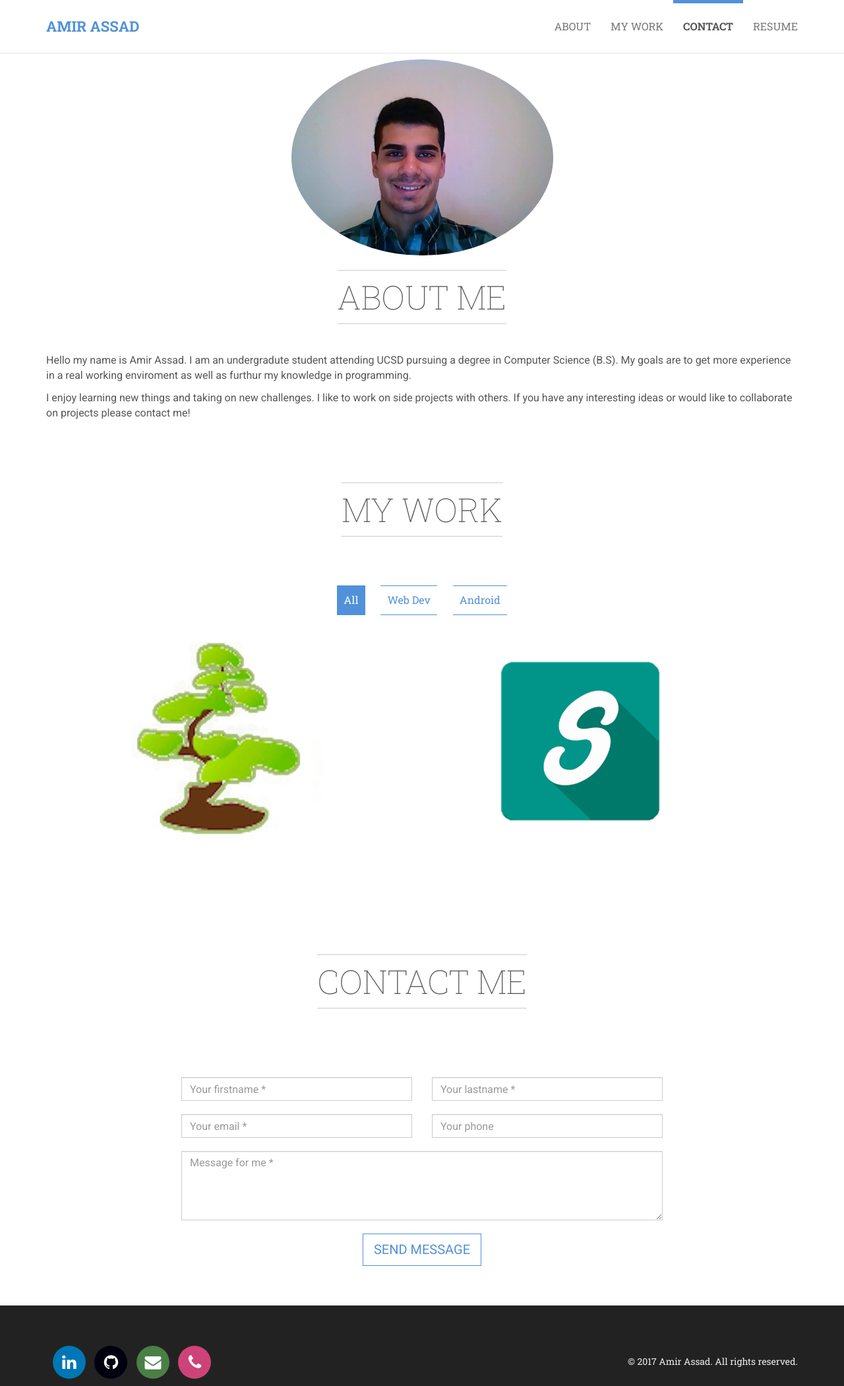
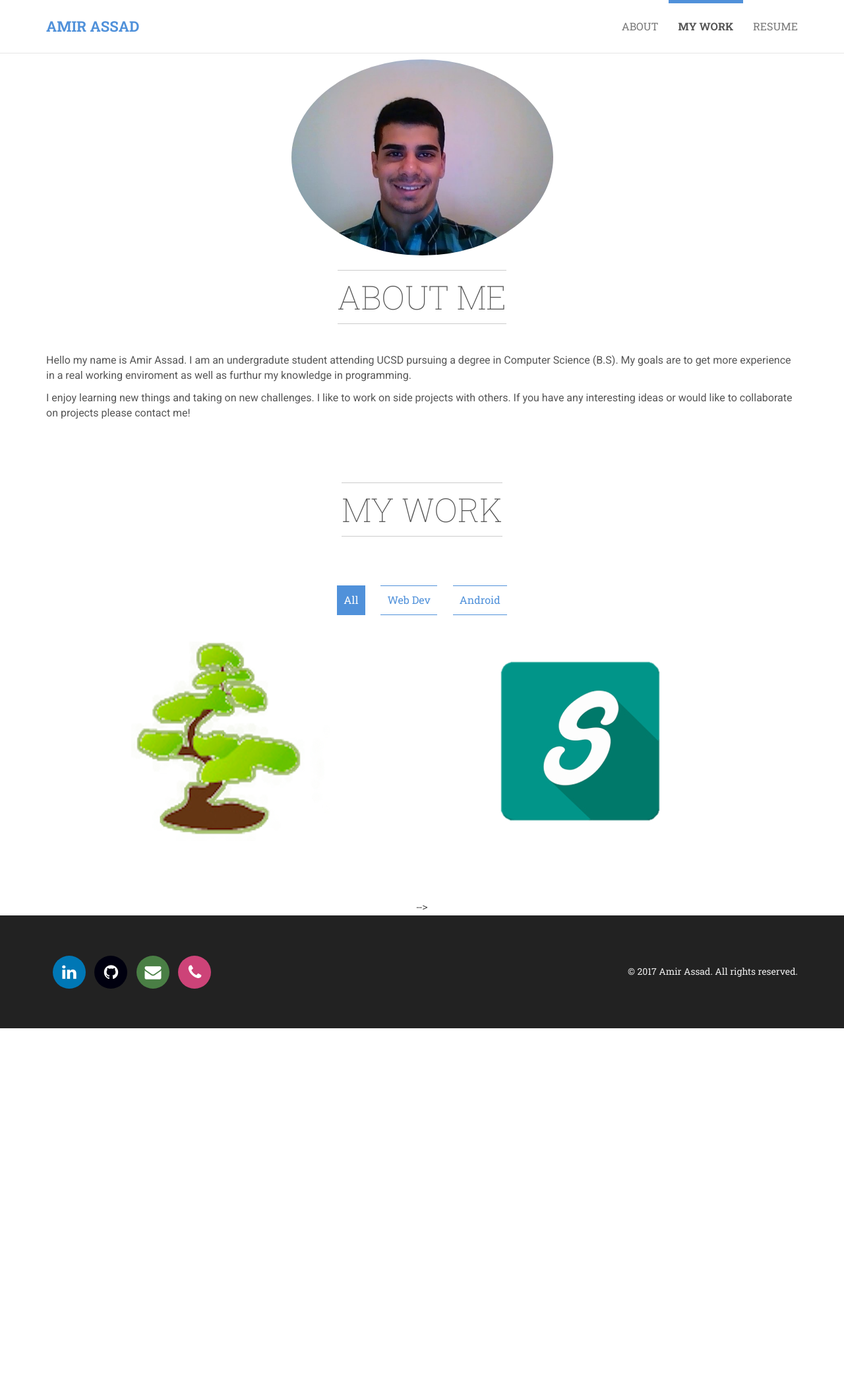
Before and after one commit to a-amir01/Portfolio, a plain HTML site: page index.html in a window 1280 px wide. Shown: the top 2100 px of the page at 66% size. After the commit the page ends 1618 px from the top, so only its background shows below. Drawn offline with Linux system fonts and the light colour scheme.

Commit message:
removed contact for now

```diff
--- a/index.html
+++ b/index.html
@@ -64,7 +64,7 @@ _________________________________________________________ -->
                 <ul class="nav navbar-nav navbar-right">
                     <li><a href="#about">About</a>
                     <li><a href="#references">My work</a></li>
-                    <li><a href="#contact">Contact</a></li>
+                    <!-- <li><a href="#contact">Contact</a></li> -->
                     <li><a href="Amir-Assad.pdf" target="_blank" class="external">Resume</a></li>
                 </ul>
 
@@ -233,7 +233,7 @@ _________________________________________________________ -->
         <!-- *** CONTACT ***
 _________________________________________________________ -->
 
-        <div class="section contact" id="contact" data-animate="bounceIn">
+        <!-- <div class="section contact" id="contact" data-animate="bounceIn">
             <div class="container">
                 <div class="col-md-12">
 
@@ -280,9 +280,9 @@ _________________________________________________________ -->
 
                 </div>
                 <!-- /.12 -->
-            </div>
+            <!-- </div> -->
             <!-- /.container -->
-        </div>
+        <!-- </div> --> -->
         <!-- /.section -->
 
         <!-- *** CONTACT END *** -->
```
Also changed, not shown: README.md (deleted), 2 other files.
